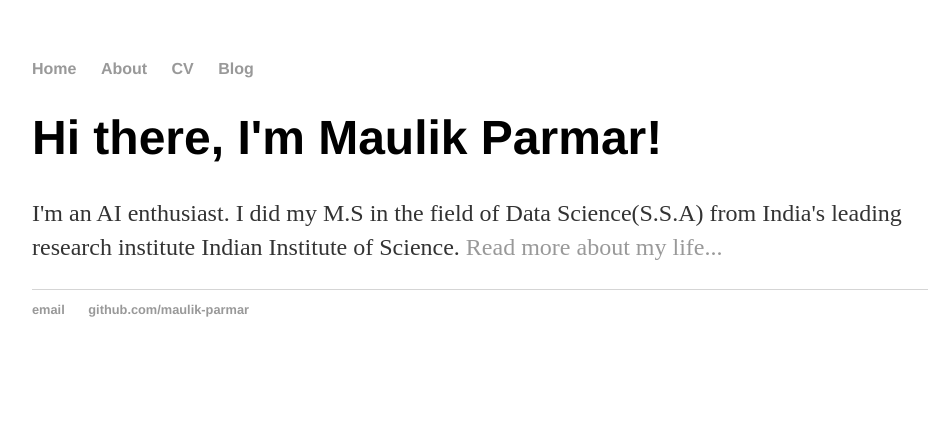
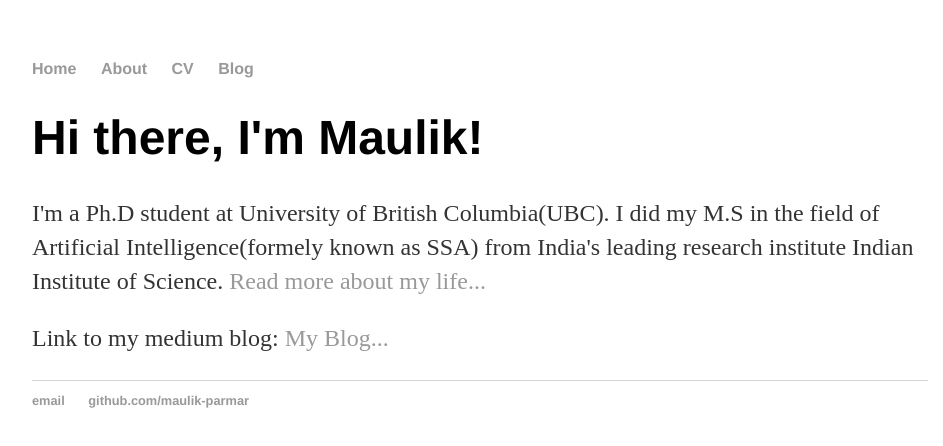
Before and after one commit to maulik-parmar/maulik-parmar.github.io, a plain HTML site: page index.html in a window 1280 px wide. Shown: the whole page, without its empty margins (160-1103 px from the left). Drawn offline with Linux system fonts and the light colour scheme.

Commit message:
Updated blog info

```diff
--- a/index.html
+++ b/index.html
@@ -16,13 +16,14 @@
 		</nav>
 		<div class="container">
     		<div class="blurb">
-        		<h1>Hi there, I'm Maulik Parmar!</h1>
-				<p>I'm an AI enthusiast. I did my M.S in the field of Data Science(S.S.A) from India's leading research institute Indian Institute of Science.  <a href="/about">Read more about my life...</a></p>
+        		<h1>Hi there, I'm Maulik!</h1>
+				<p>I'm a Ph.D student at University of British Columbia(UBC). I did my M.S in the field of Artificial Intelligence(formely known as SSA) from India's leading research institute Indian Institute of Science.  <a href="/about">Read more about my life...</a></p>
+				<p> Link to my medium blog: <a href="https://maulik-parmar.medium.com/">My Blog...</a></p>
     		</div><!-- /.blurb -->
 		</div><!-- /.container -->
 		<footer>
     		<ul>
-        		<li><a href="mailto:maulik2087@gmail.com">email</a></li>
+        		<li><a href="mailto:maulik20@student.ubc.ca">email</a></li>
         		<li><a href="https://github.com/maulik-parmar">github.com/maulik-parmar</a></li>
 			</ul>
 		</footer>
```
